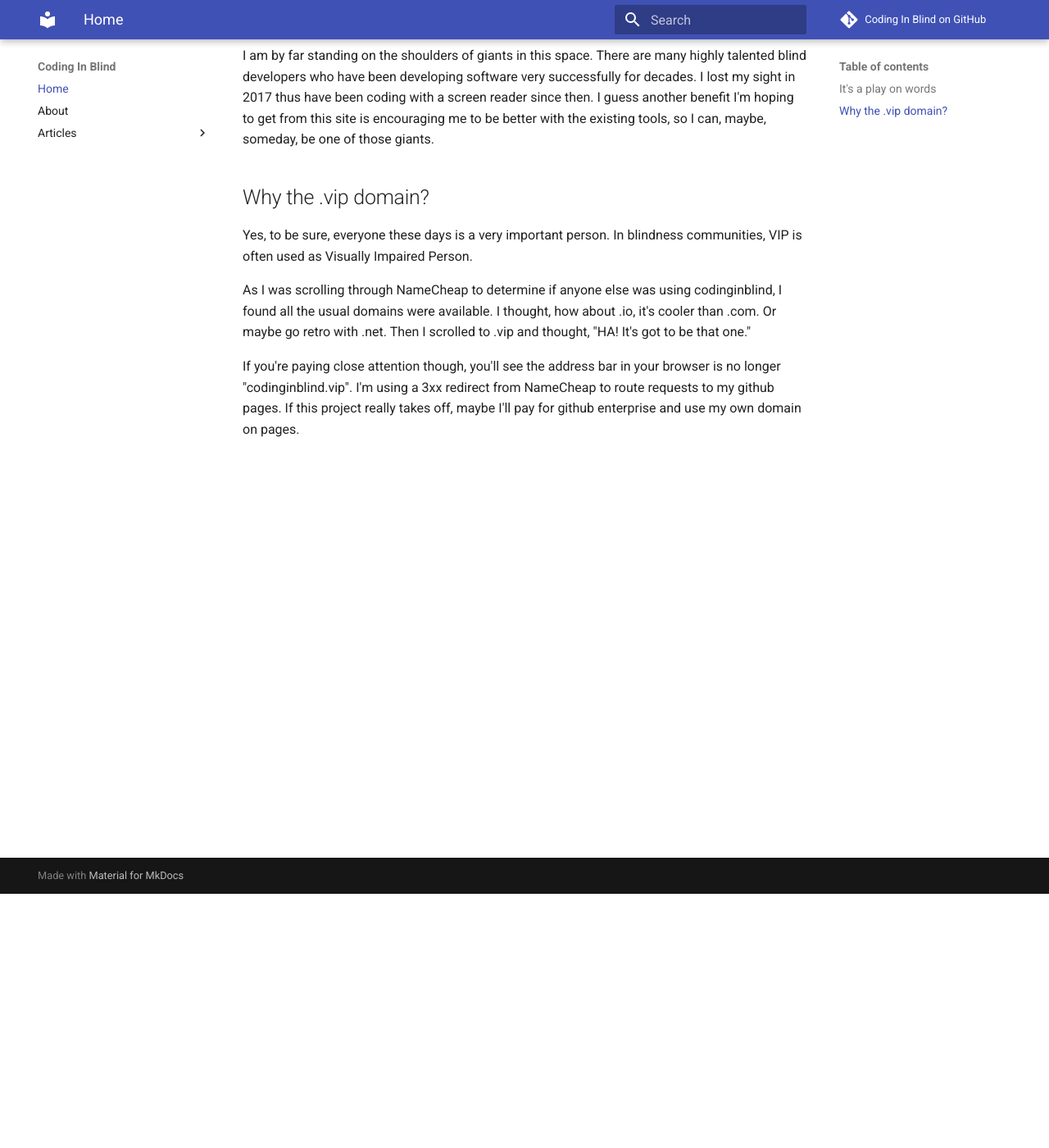
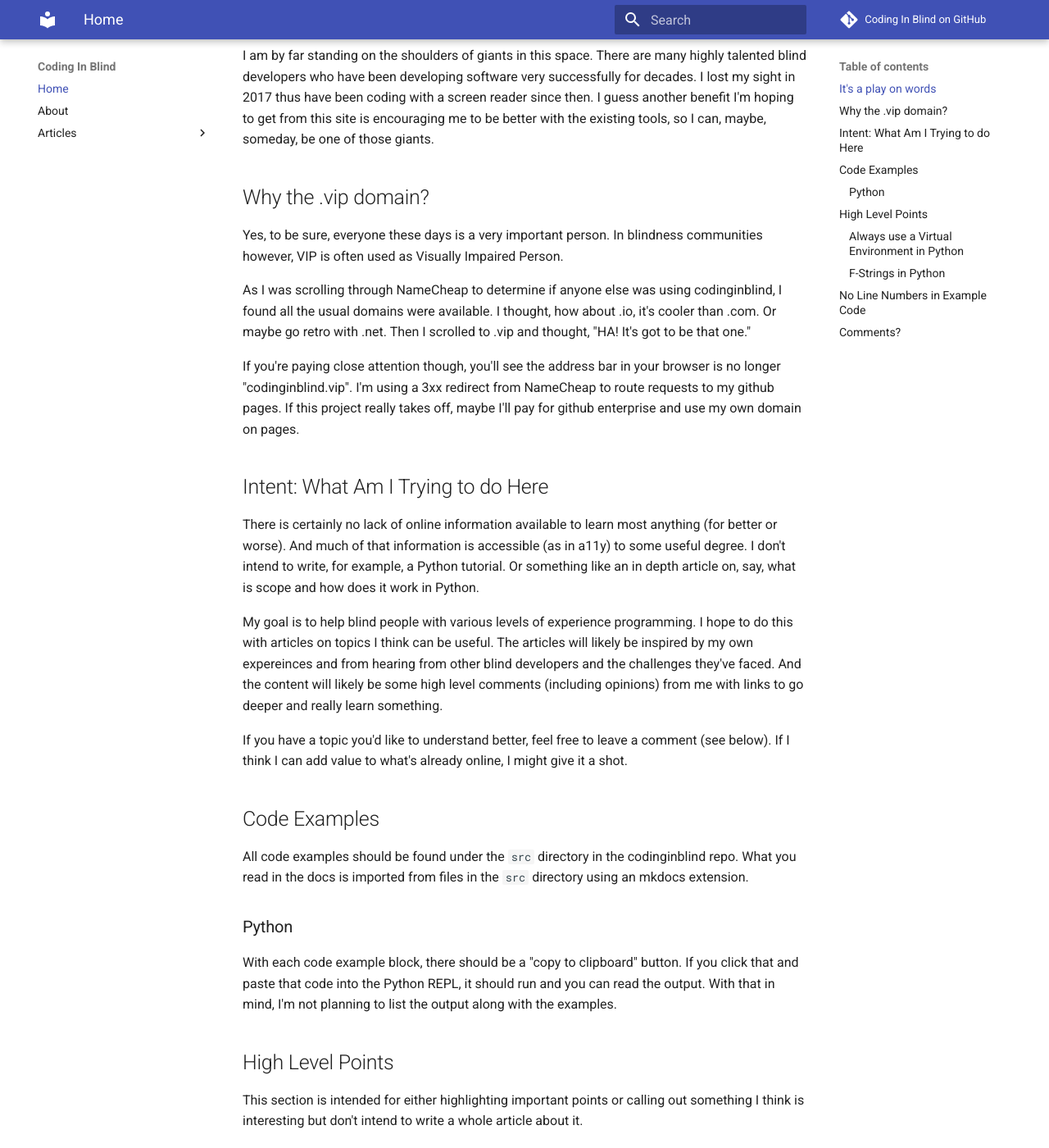
Before and after one commit to joeldodson/codinginblind, an MkDocs documentation site: the page built from docs/index.md, in a window 1280 px wide and 1400 px high, scrolled down 310 px. Shown: the whole window at 82% size. Built offline with MkDocs 1.6.1 and Material for MkDocs 9.7.7, drawn with Linux system fonts in a browser that asks for light colours; comment, search, counter and statistics services are not loaded; some of the changed text lies outside the part shown.

Commit message:
added more notes to main index.md starting an article on using the command line a little work on python variable scope and f12 able to add code in markdown files added index.md to docs/articles/

````diff
--- a/docs/index.md
+++ b/docs/index.md
@@ -20,7 +20,7 @@ is encouraging me to be better with the existing tools, so I can, maybe, someday
 ## Why the .vip domain?
 
 Yes, to be sure, everyone these days is a very important person.
-In blindness communities, VIP is often used as Visually Impaired Person.
+In blindness communities however, VIP is often used as Visually Impaired Person.
 
 As I was scrolling through NameCheap to determine if anyone else was using codinginblind, I found all the usual domains were available.
 I thought, how about .io, it's cooler than .com.
@@ -31,3 +31,70 @@ If you're paying close attention though, you'll see
 the address bar in your browser is no longer "codinginblind.vip".
 I'm using a 3xx redirect from NameCheap to route requests to my github pages.
 If this project really takes off, maybe I'll pay for github enterprise and use my own domain on pages.
+
+## Intent: What Am I Trying to do Here
+
+There is certainly no lack of online information available to learn most anything (for better or worse).
+And much of that information is accessible (as in a11y) to some useful degree.
+I don't intend to write, for example, a Python tutorial.
+Or something like an in depth article on, say, what is scope and how does it work in Python.
+
+My goal is to help blind people with various levels of experience programming.
+I hope to do this with articles  on topics I think can be useful.
+The articles will likely be inspired by my own expereinces and from hearing from other blind developers and the challenges they've faced.
+And the content will likely be some high level comments (including opinions) from me with links to go deeper and really learn something.
+
+If you have a topic you'd like to understand better, feel free to leave a comment (see below).
+If I think I can add value to what's already online, I might give it a shot.
+
+## Code Examples
+
+All code examples should be found under the ``` src ``` directory in the codinginblind repo.
+What you read in the docs is imported from files in the ``` src ``` directory using an mkdocs extension.
+
+### Python
+
+With each code example block, there should be a "copy to clipboard" button.
+If you click that and paste that code into the Python REPL, it should run and you can read the output.
+With that in mind, I'm not planning to list the output along with the examples.
+
+## High Level Points
+
+This section is intended for either highlighting important points or calling out something I think is interesting but don't intend to write a whole article about it.
+
+### Always use a Virtual Environment in Python
+
+Sure, this is my opinion and Python will work without a virtual environment.
+By starting with one from the beginning though, you'll likely save yourself some headaches later.
+To better appreciate their value, check out this
+[great article on virtual environments](https://realpython.com/python-virtual-environments-a-primer/).
+
+### F-Strings in Python
+
+Python 3.6 brought us the lovely f string.
+Syntactically, it's a string preceded by the letter 'f'.
+For example, you'll see code like:
+``` python
+ret = function_one()
+print(f"return value from function_one is {ret}")
+```
+
+For a deep understanding of what f strings are, and their benefits, read this
+[article on f strings from RealPython](https://realpython.com/python-f-strings/).
+
+## No Line Numbers in Example Code
+
+I'm using the material theme for mkdocs (shuld be a link at the bottom of every page).
+I could use a plugin to add line numbers for coding examples,
+then reference those line numbers in detailed explanations.
+As a screen reader user though, and working with Python where indentation level is very significant,
+having line numbers breaks the ability of the screen reader to indicate the level of indentation.
+
+I try to provide as much context when describing code examples.
+Feel free to leave a comment if something isn't clear enough.
+
+## Comments?
+
+Do you have feedback on any of the articles?
+Feel free to open an issue in the
+[codinginblind github repo](https://github.com/joeldodson/codinginblind/issues).
--- a/mkdocs.yml
+++ b/mkdocs.yml
@@ -9,7 +9,27 @@ nav:
   - Home: index.md
   - About: about.md
   - Articles:
+    - List of Articles: articles/index.md
     - Getting Started with Python: articles/getting_started_with_python.md
+    - Python Variable Scope and f12 in VS Code: articles/python_variable_scope_and_f12.md
+    - Using the Command Line: using_command_line.md
 
 theme:
   name: material
+  features:
+    - content.code.copy
+
+markdown_extensions:
+  - pymdownx.highlight:
+      anchor_linenums: true
+      line_spans: __span
+      pygments_lang_class: true
+  - pymdownx.inlinehilite
+  - pymdownx.snippets
+  - pymdownx.superfences
+
+##
+# watch is to tell mkdocs serve extra directories or files to watch for changes
+#
+watch:
+  - src
````
Also changed, not shown: docs/articles/getting_started_with_python.md (+9 -11 lines), docs/articles/index.md (added, +15 -0 lines), docs/articles/python_variable_scope_and_f12.md (added, +32 -0 lines), docs/articles/using_command_line.md (added, +1 -0 lines), 1 other file.
